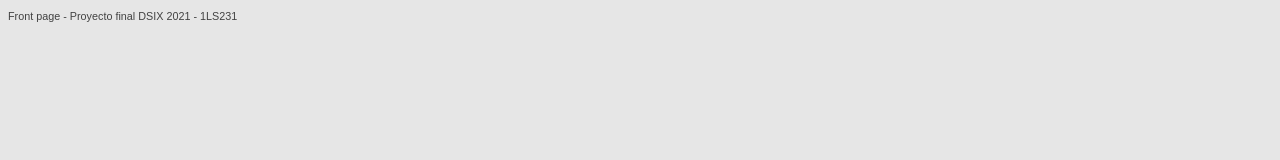
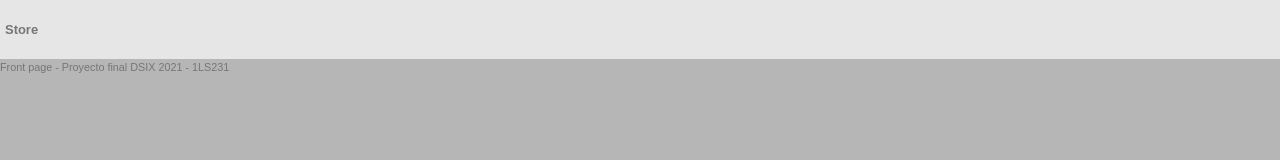
Before and after one commit to jcedeno142/E-commerce-Website, a plain HTML site: page frontend/index.html in a window 1280 px wide. Drawn offline with Linux system fonts and the light colour scheme.

Commit message:
se crea estilo basico para el header se crea archivo para el header

```diff
--- a/frontend/index.html
+++ b/frontend/index.html
@@ -5,9 +5,13 @@
     <meta http-equiv="X-UA-Compatible" content="IE=edge">
     <meta name="viewport" content="width=device-width, initial-scale=1.0">
     <link rel="stylesheet" href="./public/css/main.css">
+    <link rel="stylesheet" href="./public/css/header.css">
     <title>E-Shop - DSIX</title>
 </head>
 <body>
+    <div class="header">
+        <h4>Store</h4>
+    </div>
     <small>Front page - Proyecto final DSIX 2021 - 1LS231</small>
 </body>
 </html>
--- /dev/null
+++ b/frontend/public/css/header.css
@@ -0,0 +1,3 @@
+/* h4{
+    color: aqua;
+} */
--- a/frontend/public/css/main.css
+++ b/frontend/public/css/main.css
@@ -1,6 +1,12 @@
 body, html {
+    margin: 0;
     font-family: Arial, Helvetica, sans-serif;
-    background-color:#E6E6E6;
-    color: #424242;
+    background-color:#b6b6b6;
+    color: #777676;
     font-size: .9rem;
 }
+.header{
+    padding: 5px;
+    background-color: #E6E6E6;
+    width: 100%;
+}
```
Also changed, not shown: 1 other file.
